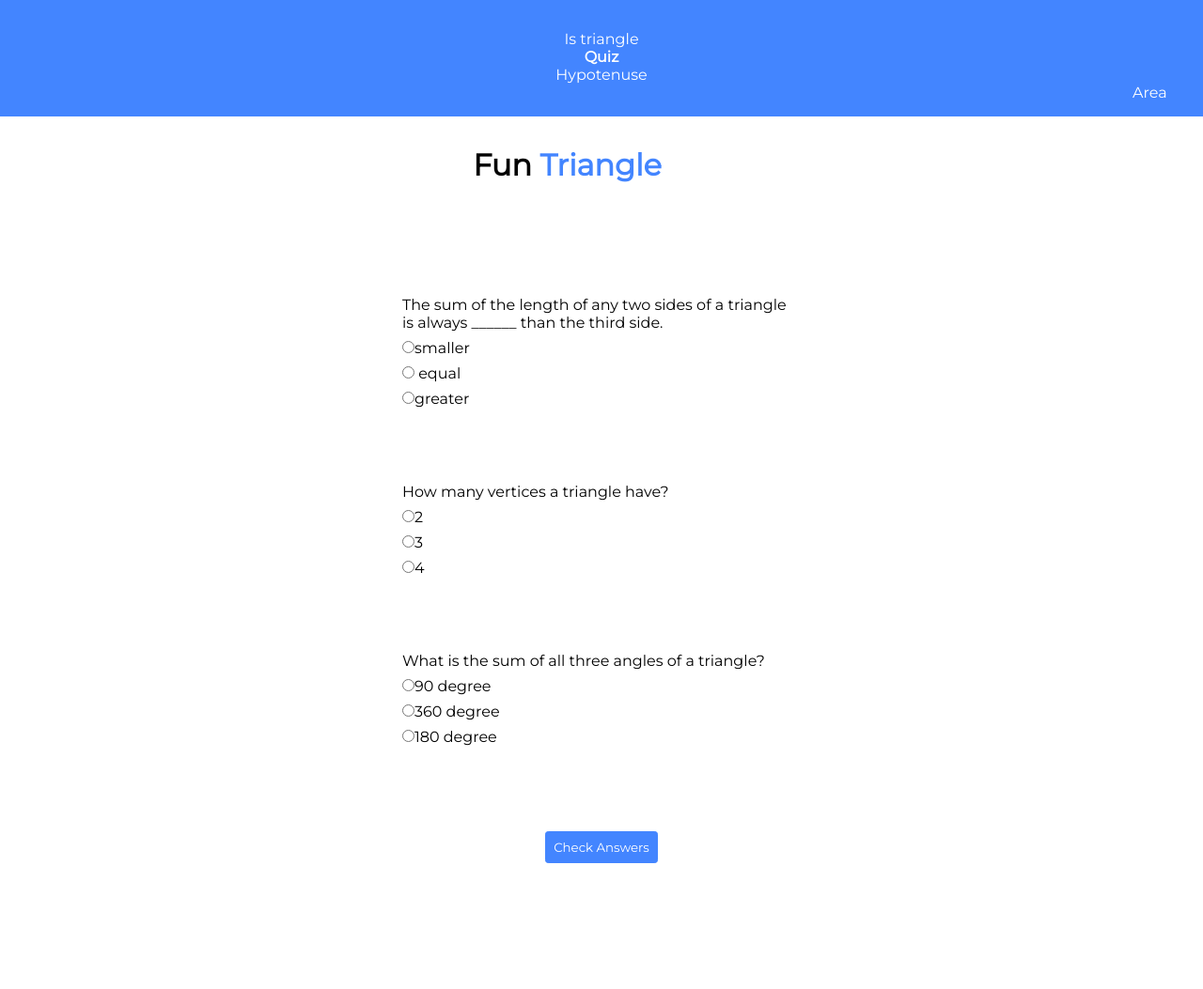
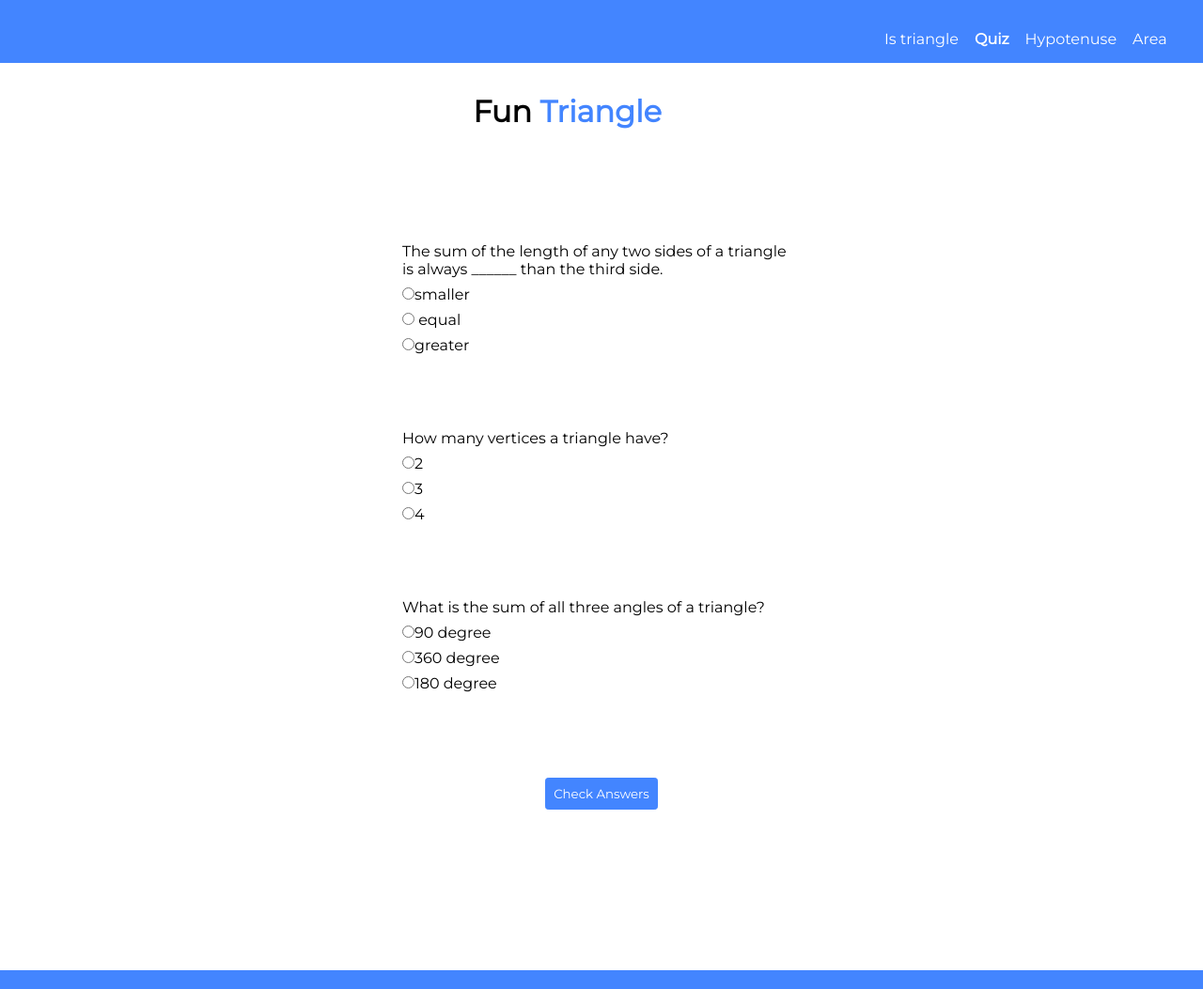
Before and after one commit to Jitendra1mp4/fun-triangle, a plain HTML site: page quiz.html in a window 1280 px wide. Shown: the top 1053 px of the page at 94% size. Drawn offline with Linux system fonts and the light colour scheme.

Commit message:
fix : some nav pills were not inline.

```diff
--- a/quiz.html
+++ b/quiz.html
@@ -14,13 +14,13 @@
     <nav class="">
         <!-- <span class="brand clr-light">Fun Triangle</span> -->
         <ul class="list-no-bullet">
-            <li class="nav-pills">
+            <li class="list-item-inline nav-pills">
                 <a class="link link-text-dec-none" href="/">Is triangle</a>
              </li>
-            <li class="nav-pills">
+            <li class="list-item-inline nav-pills">
                 <a class="link link-text-dec-none link-active" href="/quiz.html">Quiz</a>
              </li>
-            <li class="nav-pills">
+            <li class="list-item-inline nav-pills">
                 <a class="link link-text-dec-none" href="/hypotenuse.html">Hypotenuse</a>
              </li>
 
```
